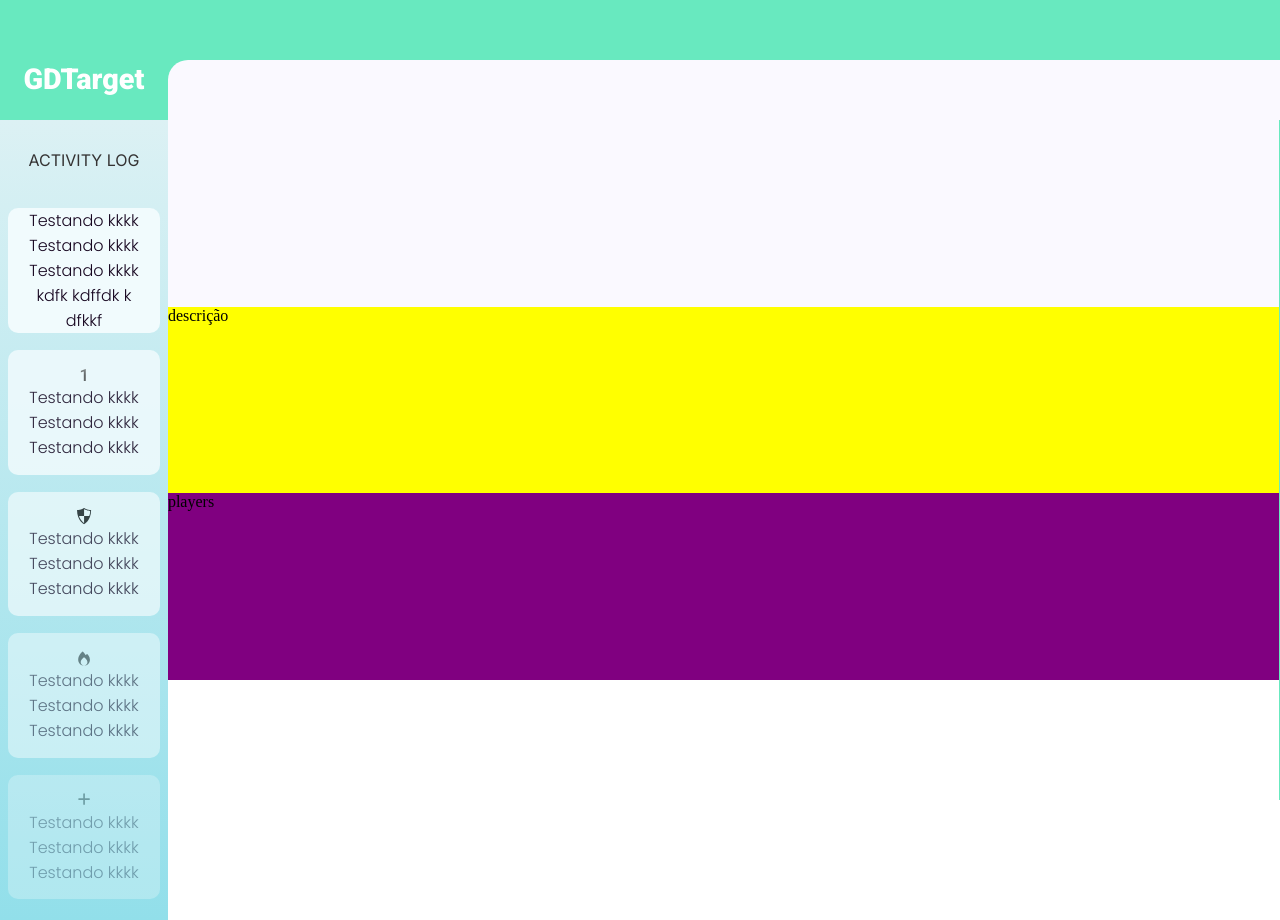
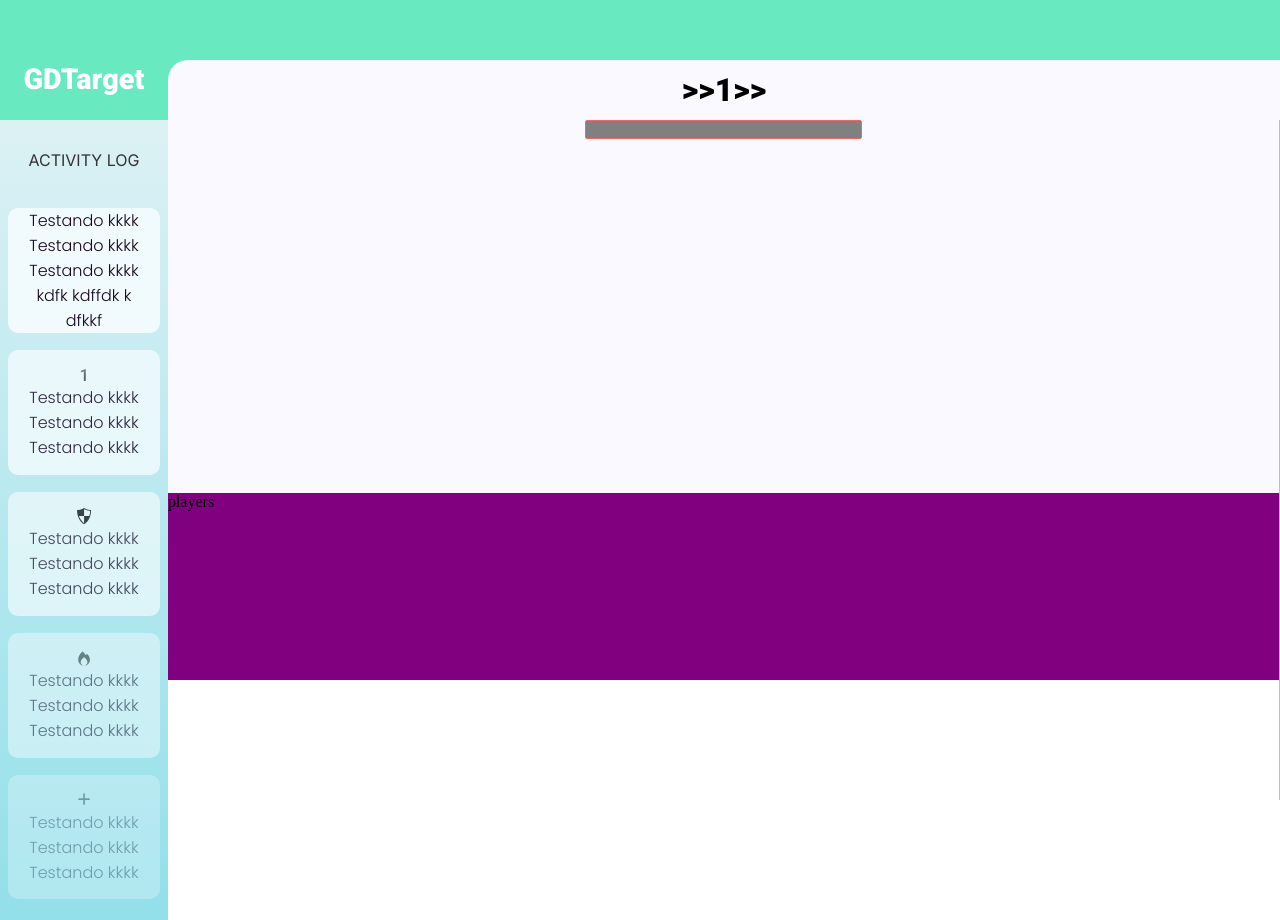
Before and after one commit to GabrielDavid1/GDTarget, a React (Vite) app: page / in a window 1280 px wide. Built offline with nearby package versions, Linux system fonts and the light colour scheme.

Commit message:
Animation message has been implemented

```diff
--- a/src/App.tsx
+++ b/src/App.tsx
@@ -17,7 +17,7 @@ import {
   AppAsideHeader,
   AppAsideContent,
   MainPowerBar,
-  MainDescription,
+  MainDescriptionArea,
   MainPlayers,
 } from "./AppStyle";
 import "./styles/global.css";
@@ -26,9 +26,11 @@ import "./styles/global.css";
 import Card from "./components/Card/Card";
 import { Wind } from "./components/Wind";
 import PowerBar from "./components/PowerBar";
+import Description from './components/Description';
 
 function App() {
   const [power, setPower] = useState<number>(0);
+  const [toggle, setToggle] = useState<boolean>(false);
   return (
     <AppContainer>
       <AppHeader>
@@ -37,7 +39,7 @@ function App() {
         </TitleArea>
         <SectionArea>
           <DesignComplement />
-          <SubTitle> {Wind(0)} </SubTitle>
+          <SubTitle> {Wind(1)} </SubTitle>
         </SectionArea>
       </AppHeader>
 
@@ -75,10 +77,16 @@ function App() {
       <AppMain>
         <AppContent>
           <MainPowerBar>
-            <PowerBar value={power} />
+            <PowerBar value={power} isVisible />
           </MainPowerBar>
-          <MainDescription> descrição </MainDescription>
-          <MainPlayers> players </MainPlayers>
+
+          <MainDescriptionArea>
+            {toggle ? <Description /> : null}
+          </MainDescriptionArea>
+
+          <MainPlayers>
+            players
+          </MainPlayers>
         </AppContent>
         <AppFooter></AppFooter>
       </AppMain>
--- a/src/AppStyle.ts
+++ b/src/AppStyle.ts
@@ -50,7 +50,7 @@ export const SubTitle = styled.div`
     display: flex;
     justify-content: center;
     align-items: center;
-    font-family: 'Inter', sans-serif;
+    font-family: 'Roboto', sans-serif;
     font-size: ${theme.fonts.WIND_TITLE.size};
 `;
 
@@ -58,6 +58,8 @@ export const AppAside = styled.aside`
     width: 13.12%;
     height: 100%;
     background-image: ${theme.colors.ASIDE};
+    position: relative;
+    z-index: 1;
 `;
 
 export const AppAsideHeader = styled.div`
@@ -99,13 +101,15 @@ export const MainPowerBar = styled.main`
     height: 33.33%;
     display: flex;
     justify-content: center;
-    align-items: center;
+    align-items: flex-start;
 `;
 
-export const MainDescription = styled.main`
+export const MainDescriptionArea = styled.main`
     width: 100%;
     height: 33.33%;
-    background-color: yellow;
+    display: flex;
+    justify-content: center;
+    align-items: flex-start;
 `;
 
 export const MainPlayers = styled.main`
--- /dev/null
+++ b/src/components/Description/index.tsx
@@ -0,0 +1,34 @@
+import { useEffect, useState } from "react";
+import { MainDescriptionText } from "./styles";
+
+export default function Description() {
+
+  const message = "Sua vez";
+
+  const [animationState, setAnimationState] = useState<boolean>(true);
+  const [closeComponent, setCloseComponent] = useState<boolean>(false);
+
+  const waitTime = (type: string) => {
+    const time = (type === "end-animation") ? 250 : 500;
+    setTimeout(() => {
+      (type === "closing-component")
+        ? setCloseComponent(true)
+        : setAnimationState(false);
+    }, time);
+  };
+
+  useEffect(() => {
+    setCloseComponent(false);
+    setAnimationState(true);
+    setTimeout(() => {
+      waitTime("end-animation");
+      waitTime("closing-component");
+    }, 2000);
+  }, []);
+
+  return !closeComponent ? (
+    <MainDescriptionText startAnimation={animationState}>
+        {message}
+    </MainDescriptionText>
+  ) : null;
+}
--- /dev/null
+++ b/src/components/Description/styles.ts
@@ -0,0 +1,13 @@
+import styled from "styled-components";
+import { theme } from "../../styles/theme";
+
+interface Props {
+    startAnimation: boolean;
+}
+
+export const MainDescriptionText = styled.main<Props>`
+    font-family: 'Roboto', sans-serif;
+    color: ${theme.fonts.DESCRIPTION_TEXT.color};
+    font-size: ${theme.fonts.DESCRIPTION_TEXT.size};
+    animation: ${({ startAnimation }) => `${ (startAnimation) ? 'show-up' : 'disappear' } 1s` };
+`;
--- a/src/styles/global.css
+++ b/src/styles/global.css
@@ -5,5 +5,23 @@
 
 body {
   margin: 0 auto;
-  overflow-y: hidden;
+  overflow: hidden;
 }
+
+@keyframes show-up {
+  0% {
+      transform: translateX(1000px);
+  }
+  100% {
+      transform: translateX(0);
+  }
+}
+
+@keyframes disappear {
+  0% {
+      transform: translateX(0);
+  }
+  100% {
+      transform: translateX(-1000px);
+  }
+}
```
